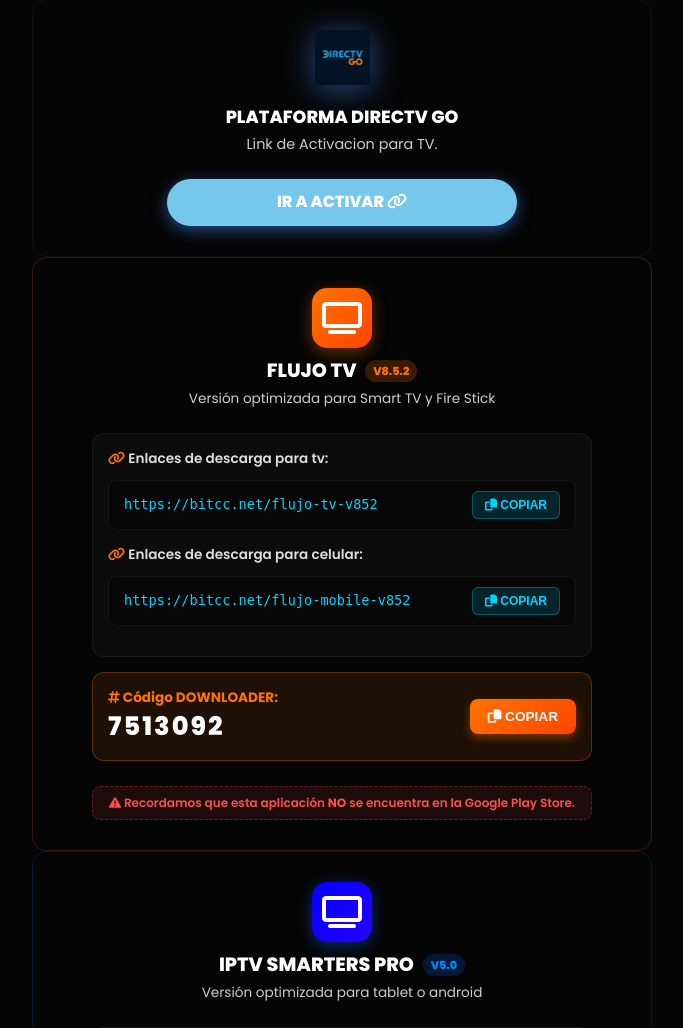
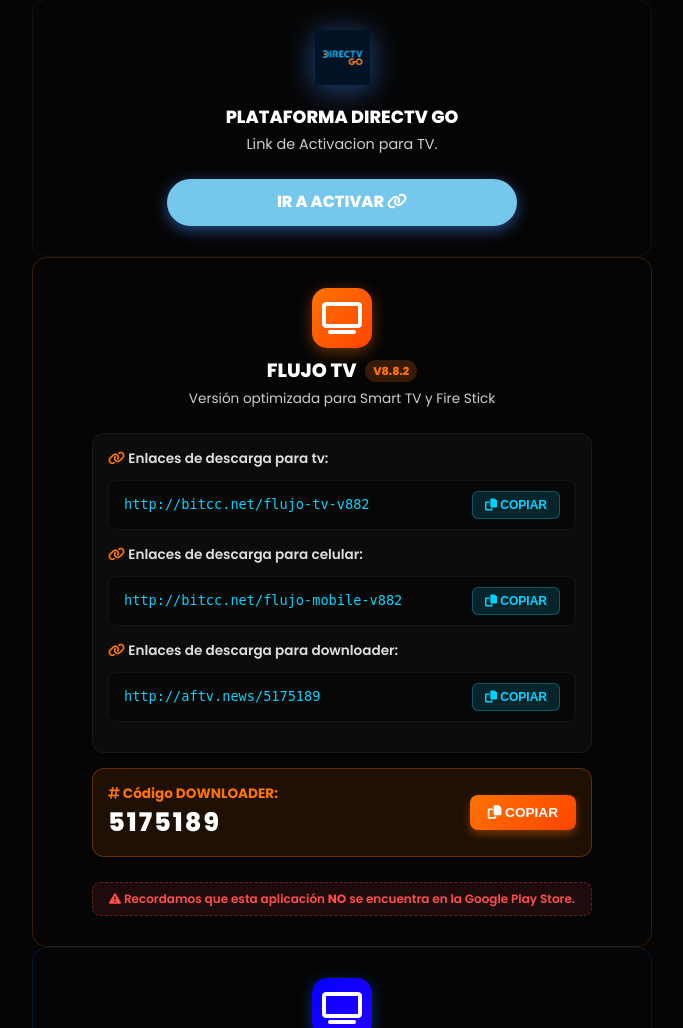
Before and after one commit to alexstoree-pe/tienda-alex, a Flask app: page /activaciones in a window 1280 px wide. Shown: the part 1222-2250 px from the top of the page, without its empty margins (298-981 px from the left). Run offline with Flask 3, Linux system fonts and the light colour scheme.

Commit message:
Actualizacion

```diff
--- a/app/templates/activaciones/iptv_flujo.html
+++ b/app/templates/activaciones/iptv_flujo.html
@@ -2,9 +2,10 @@
 {% from 'activaciones/macrosiptv.html' import card_iptv, link_row, app_row %}
 
 <!-- 1. TARJETA FLUJO TV (Le pasamos 'tema-naranja') -->
-{% call card_iptv('Flujo TV', 'v8.5.2', 'Versión optimizada para Smart TV y Fire Stick', 'tema-naranja', '7513092') %}
-    {{ link_row('Enlaces de descarga para tv', 'https://bitcc.net/flujo-tv-v852') }}
-    {{ link_row('Enlaces de descarga para celular', 'https://bitcc.net/flujo-mobile-v852') }}
+{% call card_iptv('Flujo TV', 'v8.8.2', 'Versión optimizada para Smart TV y Fire Stick', 'tema-naranja', '5175189') %}
+    {{ link_row('Enlaces de descarga para tv', 'http://bitcc.net/flujo-tv-v882') }}
+    {{ link_row('Enlaces de descarga para celular', 'http://bitcc.net/flujo-mobile-v882') }}
+    {{ link_row('Enlaces de descarga para downloader', 'http://aftv.news/5175189') }}
 {% endcall %}
 
 <!-- 2. TARJETA SMARTERS PRO (Le pasamos 'tema-azul') -->
```
